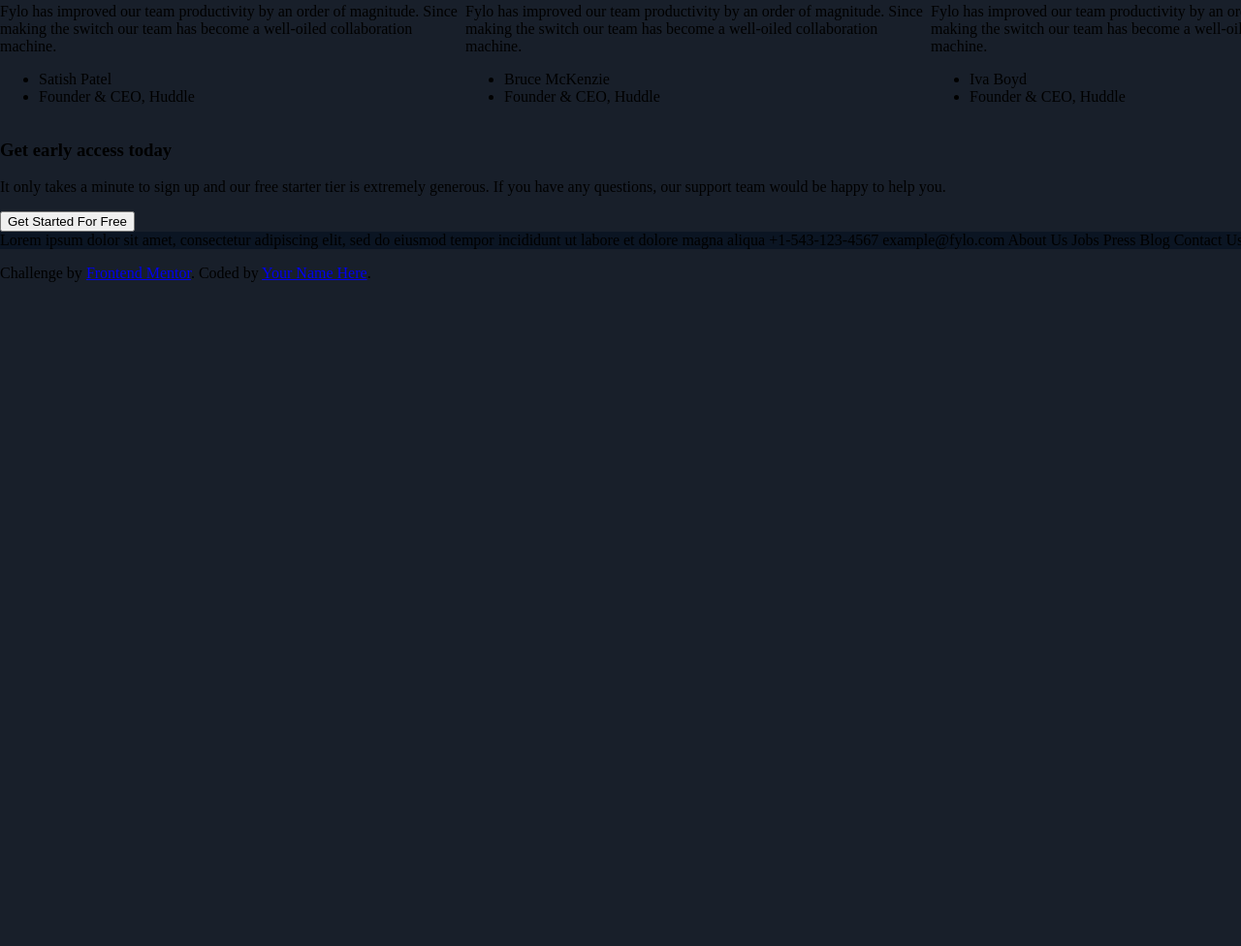
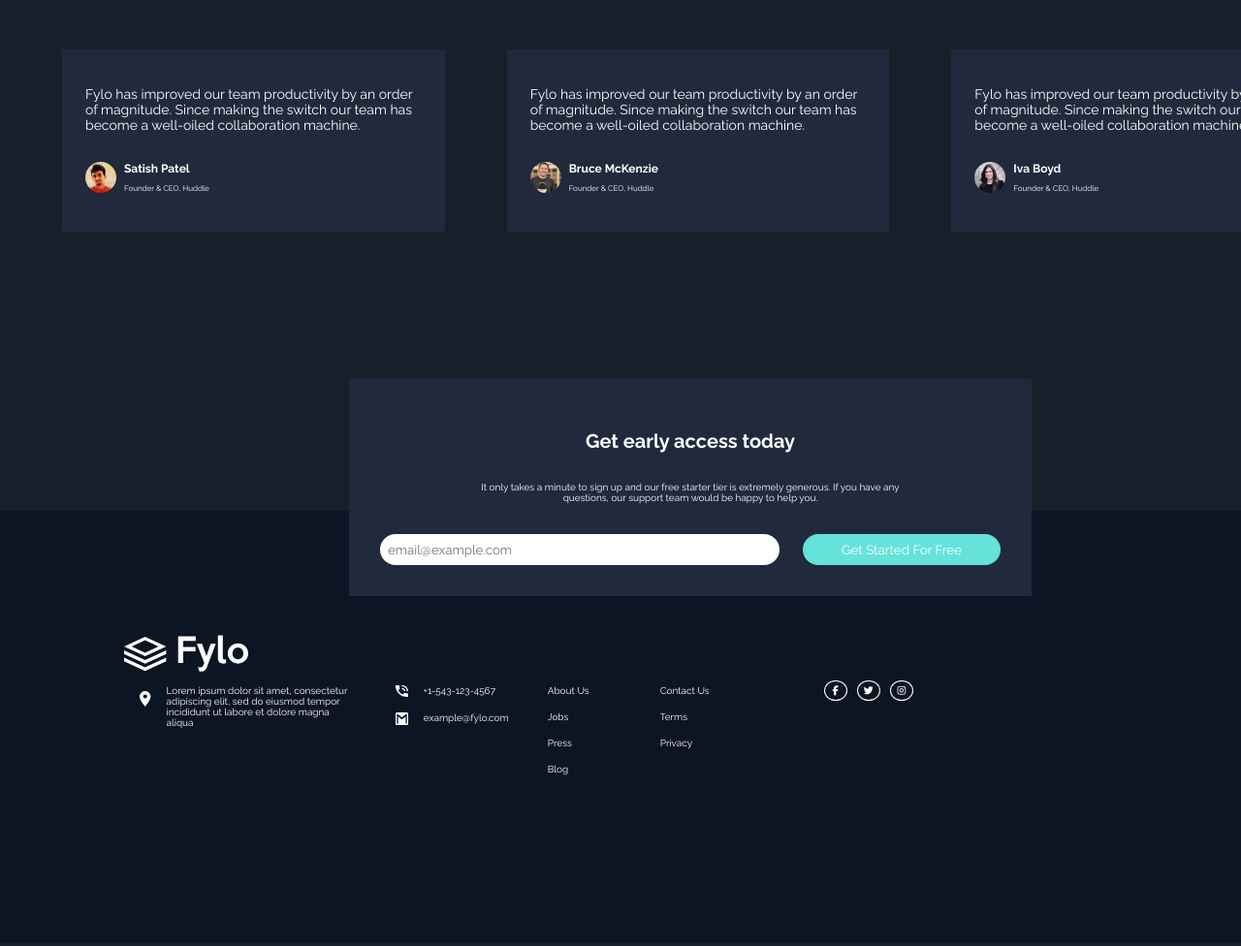
Before and after one commit to mon33k/Fylo-Dark-Theme-Landing-Page, a plain HTML site: page index.html in a window 1280 px wide. Shown: the part 1937-2913 px from the top of the page at 97% size. Before the commit the page ends 2244 px from the top, so only its background shows below. Drawn offline with Linux system fonts and the light colour scheme.

Commit message:
added styling for footer

```diff
--- a/index.html
+++ b/index.html
@@ -3,17 +3,17 @@
 <head>
   <meta charset="UTF-8">
   <meta name="viewport" content="width=device-width, initial-scale=1.0"> <!-- displays site properly based on user's device -->
-  <link rel="icon" type="image/png" sizes="32x32" href="./images/favicon-32x32.png">
-
+  <link rel="stylesheet" href="./assets/css/all.css">
   <link rel="stylesheet" href="./stylesheet.css">
 
+  <link rel="icon" type="image/png" sizes="32x32" href="./images/favicon-32x32.png">
   <title>Frontend Mentor | Fylo landing page with dark theme and features grid</title>
 
   <!-- Feel free to remove these styles or customise in your own stylesheet 👍 -->
-  <!-- <style>
+  <style>
     .attribution { font-size: 11px; text-align: center; }
     .attribution a { color: hsl(228, 45%, 44%); }
-  </style> -->
+  </style>
 </head>
 
 <body>
@@ -84,16 +84,14 @@
   <div class="main-feature">
     <img src="images/illustration-stay-productive.png">
     <div class="feature-item">
-      <h3>Stay productive, wherever you are</h3>
-      <p class="feature-item-text">Never let location be an issue when accessing your files. Fylo has you covered for all of your file
-        storage needs.</p>
+      <h3 class="feature-header">Stay productive, <br> wherever you are</h3>
       <p class="feature-item-text">Never let location be an issue when accessing your files. Fylo has you covered for all of your file
         storage needs.</p>
       <p class="feature-item-text">
         Securely share files and folders with friends, family and colleagues for live collaboration. No email
         attachments required.
       </p>
-      <button>See how Fylo works</button>
+      <button >See how Fylo works</button>
     </div>
   </div>
 
@@ -104,11 +102,13 @@
         Fylo has improved our team productivity by an order of magnitude. Since making the switch our team has become a well-oiled collaboration machine.
       </p>
 
-      <ul class="testimonial-author">
-        <li>Satish Patel</li>
-        <li>Founder & CEO, Huddle
-        </li>
-      </ul>
+      <div class="testimonial-author">
+        <img class="author-pic" src="./images/profile-1.jpg">
+        <ul class="author-info">
+          <li class="author-name">Satish Patel</li>
+          <li class="author-title">Founder & CEO, Huddle</li>
+        </ul>
+      </div>
     </div>
 
     <div class="testimonial-item">
@@ -117,10 +117,13 @@
         become a well-oiled collaboration machine.
       </p>
 
-      <ul class="testimonial-author">
-        <li>Bruce McKenzie</li>
-        <li>Founder & CEO, Huddle</li>
-      </ul>
+      <div class="testimonial-author">
+        <img class="author-pic" src="./images/profile-2.jpg">
+        <ul class="author-info">
+          <li class="author-name">Bruce McKenzie</li>
+          <li class="author-title">Founder & CEO, Huddle</li>
+        </ul>
+      </div>
     </div>
 
     <div class="testimonial-item">
@@ -129,40 +132,66 @@
         become a well-oiled collaboration machine.
       </p>
 
-      <ul class="testimonial-author">
-        <li>Iva Boyd</li>
-        <li>Founder & CEO, Huddle</li>
-      </ul>
+      <div class="testimonial-author">
+        <img class="author-pic" src="./images/profile-3.jpg">
+        <ul class="author-info">
+          <li class="author-name">Iva Boyd</li>
+          <li class="author-title">Founder & CEO, Huddle</li>
+        </ul>
+      </div>
     </div>
   </div>
 
 
   <div class="float-box">
-    <h3>Get early access today</h3>
+    <div class="float-info">
+      <h3 class="float-header">Get early access today</h3>
+      <p class="float-text">It only takes a minute to sign up and our free starter tier is extremely generous. If you have any
+        questions, our support team would be happy to help you.</p>
+    </div>
 
-    <p>It only takes a minute to sign up and our free starter tier is extremely generous. If you have any
-      questions, our support team would be happy to help you.</p>
+    <div class="float-input">
+      <input class="input-box" type="text" placeholder="email@example.com">
+      <button class="input-submit">Get Started For Free</button>
+    </div>
 
-    <button>Get Started For Free</button>
+
   </div>
 
   <div class="bottom-content-container">
-    <img >
-    Lorem ipsum dolor sit amet, consectetur adipiscing elit, sed do eiusmod tempor incididunt ut labore et
-    dolore magna aliqua
+    <div class="footer-logo-container"><img class="footer-logo" src="images/logo.svg"></div>
 
-    +1-543-123-4567
-    example@fylo.com
+    <div class="footer-text">
+      <img class="footer-location-logo" src="images/icon-location.svg">
+      <p>
+        Lorem ipsum dolor sit amet, consectetur adipiscing elit, sed do eiusmod tempor incididunt ut labore et
+        dolore magna aliqua
+      </p>
+    </div>
 
-    About Us
-    Jobs
-    Press
-    Blog
+    <ul class="footer-contact">
+      <li><img class="footer-phone-logo" src="images/icon-phone.svg">+1-543-123-4567</li>
+      <li><img class="footer-email-logo" src="images/icon-email.svg">example@fylo.com</li>
+    </ul>
 
-    Contact Us
-    Terms
-    Privacy
+
+    <ul class="footer-links">
+      <li>About Us</li>
+      <li>Jobs</li>
+      <li>Press</li>
+      <li>Blog</li>
+      <li>Contact Us</li>
+      <li>Terms</li>
+      <li>Privacy</li>
+    </ul>
+
+    <ul class="footer-logo-links">
+      <li><i class="fab fa-facebook-f"></i></li>
+      <li><i class="fab fa-twitter"></i></li>
+      <li><i class="fab fa-instagram"></i></li>
+    </ul>
   </div>
+
 
 
 
--- a/stylesheet.css
+++ b/stylesheet.css
@@ -4,6 +4,7 @@
 body {
     display: flex;
     flex-direction: column;
+    justify-content: center;
     background:hsl(218, 28%, 13%);
     width: 1440px;
     margin: 0px;
@@ -96,23 +97,218 @@
     color: #ffff;
 }
 
+.feature-item-text {
+    font-family: 'Raleway', sans-serif;
+    font-size: 14px;
+    color: #ffff;
+}
+
+.feature-header {
+    font-size: 1.5rem;
+}
+
 .main-feature {
     display: flex;
     justify-content: center;
-    width: auto;
+    width: 65rem;
 }
 
 .testimonial-container {
     display: flex;
     justify-content: center;
     width: auto;
+    padding: 2rem;
 }
 
+.testimonial-item {
+    background-color: hsl(219, 30%, 18%);
+    padding: 1.5rem;
+    margin: 2rem;
 
+}
 
+.testimonial-author {
+    display: flex;
+    flex-direction: row;
+    align-items: center;
+}
+
+.author-pic {
+    width: 2rem;
+    height: 2rem;
+    border-radius: 50%;
+    padding: 0%;
+    margin: 0%;
+}
+
+.author-info {
+    padding: 0%;
+    margin-left: 0.5rem;
+    list-style-type: none;
+    font-family: 'Raleway', sans-serif;
+    color: #ffff;
+}
+
+.author-name {
+    font-size: 12px;
+    font-weight: bold;
+}
+
+.author-title {
+    font-size: 0.5rem;
+    padding-top: 0.5rem;
+}
+
+.float-box {
+
+    background-color: hsl(219, 30%, 18%);
+    padding: 2rem;
+    width: 40rem;
+    position:relative;
+    bottom: -5.5rem;
+    left: 25%;
+}
+
+.float-info{
+    display: flex;
+    align-items: center;
+    flex-direction: column;
+    color: white;
+    font-family: 'Raleway', sans-serif;
+    width: 100%;
+}
+
+.float-header {
+    font-size: 20px;
+}
+
+.float-text {
+    font-size: 10px;
+    padding-left: 6rem;
+    padding-right: 6rem;
+    margin-bottom: 2rem;
+    text-align: center;
+}
+
+.float-input {
+    width: 100%;
+    display: flex;
+    flex-direction: row;
+}
+
+.input-box {
+    width: inherit;
+    border-radius: 1rem;
+    color: white;
+    font-family: 'Raleway', sans-serif;
+    padding: 0.5rem;
+    border: none;
+    margin-right: 1.5rem;
+}
+
+.input-submit {
+    width: 20rem;
+    border-radius: 1rem;
+    background-color:  hsl(176, 68%, 64%);
+    color: white;
+    font-family: 'Raleway', sans-serif;
+    padding: 0.5rem;
+    border: none;
+}
 
 .bottom-content-container {
     display: flex;
-
+    flex-wrap: wrap;
+    flex-direction: row;
+    padding: 8rem;
     background: hsl(216, 53%, 9%)
 }
+
+.footer-logo-container {
+    width: 100%
+}
+
+.footer-logo {
+    width: 8rem;
+}
+
+.footer-text  {
+    display: flex;
+    flex-direction: row;
+    width: 15rem;
+}
+
+.footer-text > p {
+    font-family: 'Raleway', sans-serif;
+    font-size: 10px;
+    color: white;
+
+}
+
+.footer-location-logo {
+    width: 1rem;
+    height: 1rem;
+    padding: 1rem;
+}
+
+.footer-phone-logo {
+    width: 0.8rem;
+    height: 0.8rem;
+    padding-right: 1rem;
+    vertical-align:middle;
+
+}
+
+.footer-email-logo {
+    width: 0.8rem;
+    height: 0.8rem;
+    padding-right: 1rem;
+    vertical-align:middle;
+
+}
+
+.footer-contact {
+    display: flex;
+    flex-direction: column;
+    list-style-type: none;
+    font-family: 'Raleway', sans-serif;
+    font-size: 10px;
+    color: white;
+}
+
+.footer-contact > li {
+    padding-bottom: 1rem;
+
+}
+
+.footer-links {
+    display: flex;
+    flex-direction: column;
+    flex-wrap: wrap;
+    list-style-type: none;
+    color: white;
+    font-family: 'Raleway', sans-serif;
+    font-size: 10px;
+    width: 15rem;
+    height: 8rem;
+}
+
+.footer-links > li {
+    padding-bottom: 1rem;
+}
+
+.footer-logo-links {
+    display: flex;
+    flex-direction: row;
+    color: white;
+    list-style-type: none;
+    margin: 0px;
+}
+
+.fab {
+    border-radius: 50%;
+    border: solid 1px white;
+    padding: 0.3rem;
+    margin: 5px;
+    font-size: 10px;
+}
```
Also changed, not shown: 1 other file.
